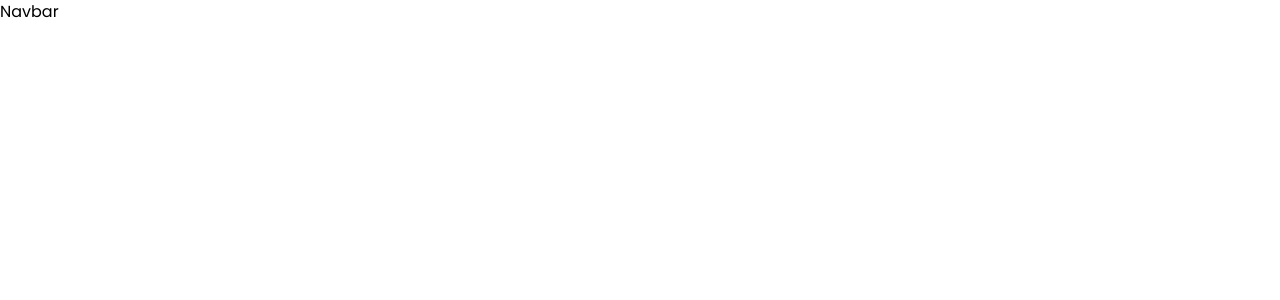
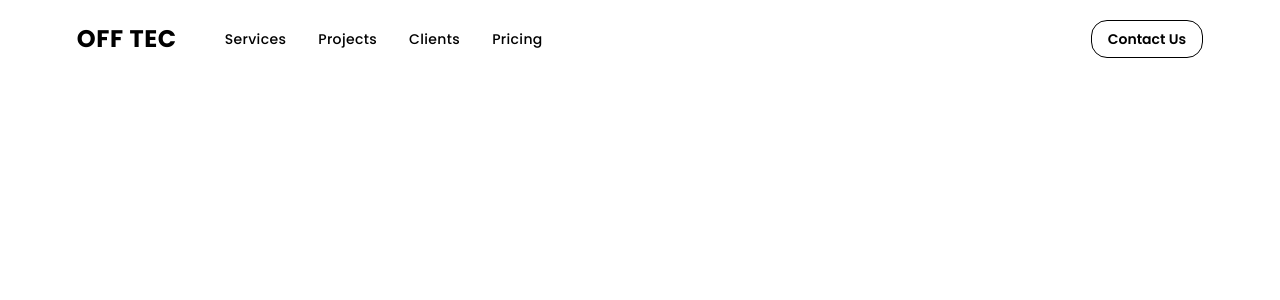
Before and after one commit to Bharat1111/offtec, a Next.js app: page / in a window 1280 px wide. Shown: the top 300 px of the page. Built offline with nearby package versions, Linux system fonts and the light colour scheme.

Commit message:
navbar complete

```diff
--- a/src/components/Navbar.tsx
+++ b/src/components/Navbar.tsx
@@ -1,7 +1,61 @@
+"use client";
 import React from "react";
 
 const Navbar = () => {
-  return <div>Navbar</div>;
+  const [open, setOpen] = React.useState(false);
+  return (
+    <nav className="px-[6%] container py-5 flex justify-between items-center">
+      <div className="flex gap-12 items-center">
+        <p className="tracking-wide font-bold text-2xl  uppercase">Off Tec</p>
+        <div className="md:flex gap-8 text-sm items-center hidden">
+          <p className="tracking-wide font-medium ">Services</p>
+          <p className="tracking-wide font-medium ">Projects</p>
+          <p className="tracking-wide font-medium ">Clients</p>
+          <p className="tracking-wide font-medium ">Pricing</p>
+        </div>
+      </div>
+      <div className="md:flex gap-8 text-sm items-center hidden ">
+        <p>
+          <button className="border-black border px-4 py-2 rounded-2xl font-semibold ">
+            Contact Us
+          </button>
+        </p>
+      </div>
+      <button
+        onClick={() => setOpen(!open)}
+        className="md:hidden flex flex-col gap-1 items-end"
+      >
+        {/* three lines */}
+        <div
+          className={`h-1 bg-black mb-1 transform transition-all duration-500 ease-in-out
+        ${open ? "-rotate-45 translate-y-2 w-6" : "w-9"}
+        `}
+        ></div>
+        <div
+          className={`h-1 w-6 bg-black mb-1 transform transition-all duration-500 ease-in-out
+            ${open ? "rotate-45 -translate-y-1" : ""}
+        `}
+        ></div>
+      </button>
+      <menu
+        className={`flex fixed z-50 inset-0 bottom-0 bg-primary bg-opacity-75 backdrop-blur-lg transform  transition-all duration-300 ease-in-out top-20 ${
+          open ? " translate-x-0" : " translate-x-full"
+        } flex-col  items-center justify-center md:hidden`}
+      >
+        <ul className="flex flex-col gap-4 text-3xl text-center mb-20">
+          <li className="tracking-wide font-medium ">Services</li>
+          <li className="tracking-wide font-medium ">Projects</li>
+          <li className="tracking-wide font-medium ">Clients</li>
+          <li className="tracking-wide font-medium ">Pricing</li>
+          <li>
+            <button className="border-black border mt-3 px-6 py-3 rounded-2xl font-semibold">
+              Contact Us
+            </button>
+          </li>
+        </ul>
+      </menu>
+    </nav>
+  );
 };
 
 export default Navbar;
```
